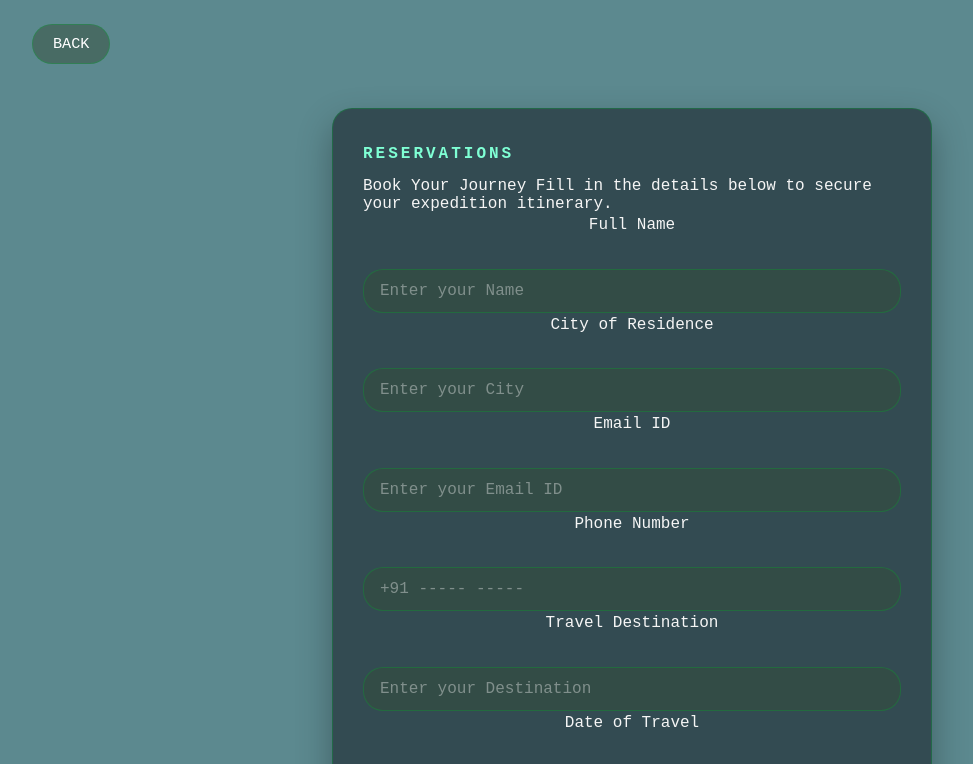
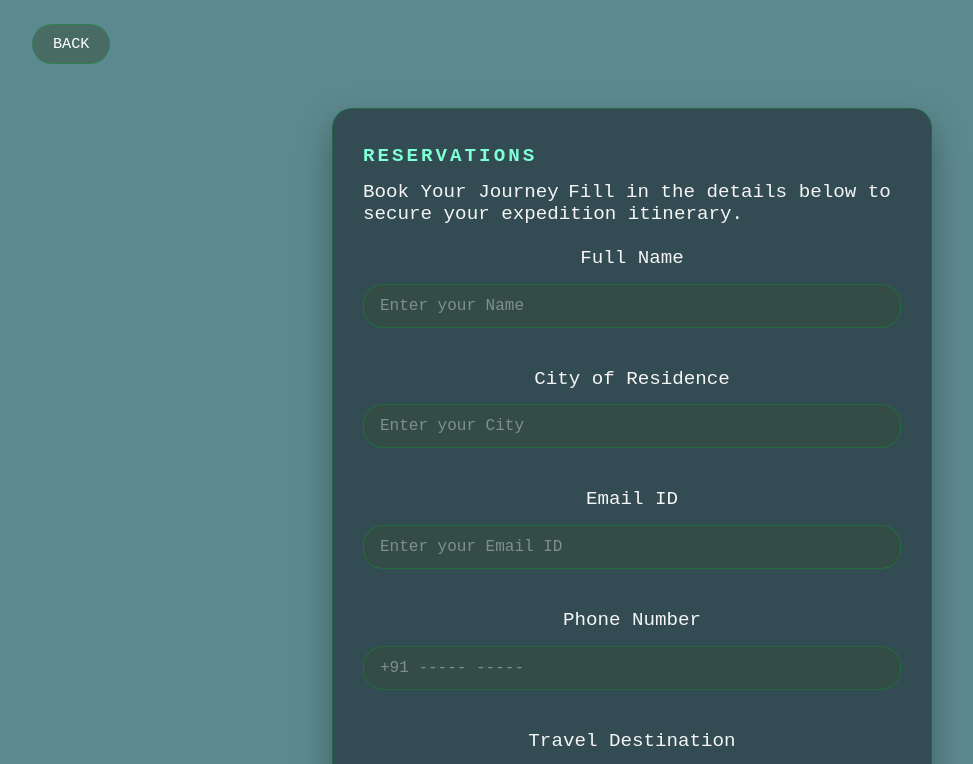
Before and after one commit to S-Thanishka008/SSG_TASK4, a plain HTML site: page book.html in a window 1280 px wide. Shown: the top 764 px of the page, without its empty margins (8-981 px from the left). Drawn offline with Linux system fonts and the light colour scheme.

Commit message:
font updated

```diff
--- a/book.css
+++ b/book.css
@@ -9,6 +9,12 @@ body{
     background-color: rgb(92, 137, 143) ;
     color: whitesmoke;
     min-height: 100vh;
+}
+.sub{
+    font-size: 1.2rem
+}
+.heading{
+    font-size: 1.2rem
 }
 nav{
     width:100%;
@@ -43,7 +49,7 @@ nav{
 }
 .tag{
     display: block;
-    font-size: 1rem;
+    font-size: 1.2rem;
     letter-spacing: 3px;
     text-transform: uppercase;
     color:aquamarine;
@@ -52,11 +58,11 @@ nav{
 }
 label{
     display: block;
-    font-size: 1rem ;
+    font-size: 1.2rem ;
     line-height: 1.6;
     color:whitesmoke;
     text-align:center;
-    margin-bottom:30px;
+    margin-bottom:10px;
 }
 input , select{
     display: block;
--- a/book.html
+++ b/book.html
@@ -13,21 +13,21 @@
     <div class="box">
         <span class="tag">RESERVATIONS</span>
         <span class="heading">Book Your Journey</span>
-        <span class="sub">Fill in the details below to secure your expedition itinerary.</span>
+        <span class="sub">Fill in the details below to secure your expedition itinerary.</span><br><br>
         <label>Full Name</label>
-        <input type="text" placeholder="Enter your Name">
+        <input type="text" placeholder="Enter your Name"><br><br>
         <label>City of Residence</label>
-        <input type="text" placeholder="Enter your City">
+        <input type="text" placeholder="Enter your City"><br><br>
         <label>Email ID</label>
-        <input type="mail" placeholder="Enter your Email ID">
+        <input type="mail" placeholder="Enter your Email ID"><br><br>
         <label>Phone Number</label>
-        <input type="tel" placeholder="+91 ----- ----- ">
+        <input type="tel" placeholder="+91 ----- ----- "><br><br>
         <label>Travel Destination</label>
-        <input type="text" placeholder="Enter your Destination">
+        <input type="text" placeholder="Enter your Destination"><br><br>
         <label>Date of Travel</label>
-        <input type="date">
+        <input type="date"><br><br>
         <label>No . of People</label>
-        <input type="number" min="1" max="50" placeholder="1">
+        <input type="number" min="1" max="50" placeholder="1"><br><br>
         <label>Vacation</label>
         <select>
             <option>Select vacation type</option>
@@ -35,7 +35,7 @@
             <option>Guided Group Exploration</option>
             <option>Cultural Immersion</option>
             <option>Eco & Wilderness Retreat</option>
-        </select>
+        </select><br><br>
         <button type="button" class="submit">SUMBIT BOOKING</button>
     </div>
 </body>
--- a/style.css
+++ b/style.css
@@ -55,12 +55,10 @@ nav ul li a{
     font-size: 1.2rem;
     font-weight: 500;
     transition : 1.0s;
-}
-nav ul li a{
     position: relative;
     color: #e9ebf0;
+}
 
-}
 
 nav ul li a:hover{
     color:var(--primary-color-dark)
```
